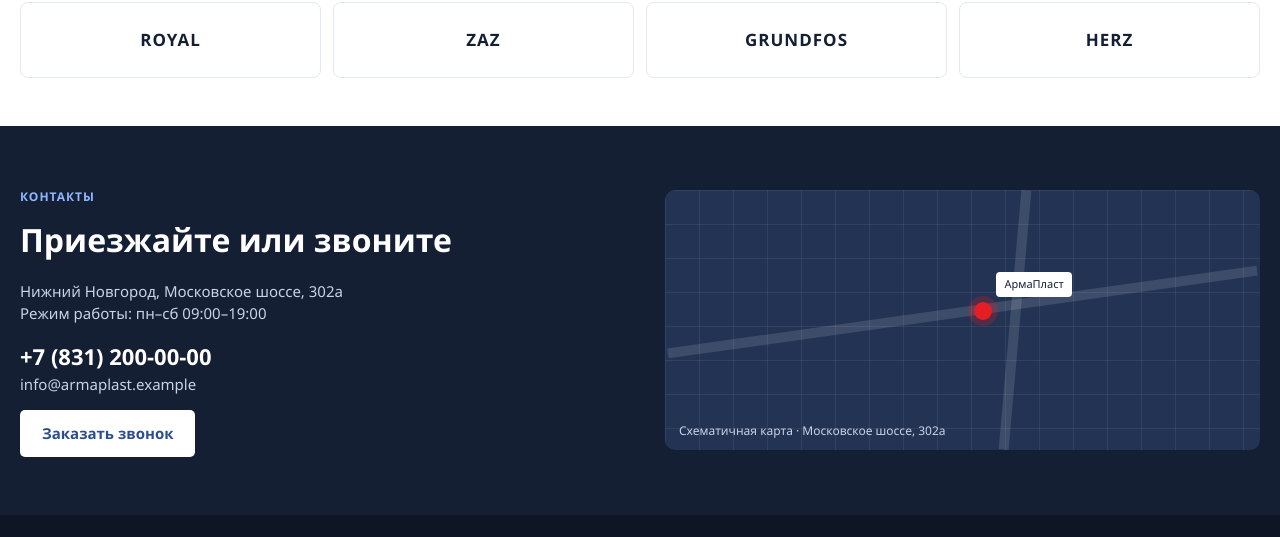
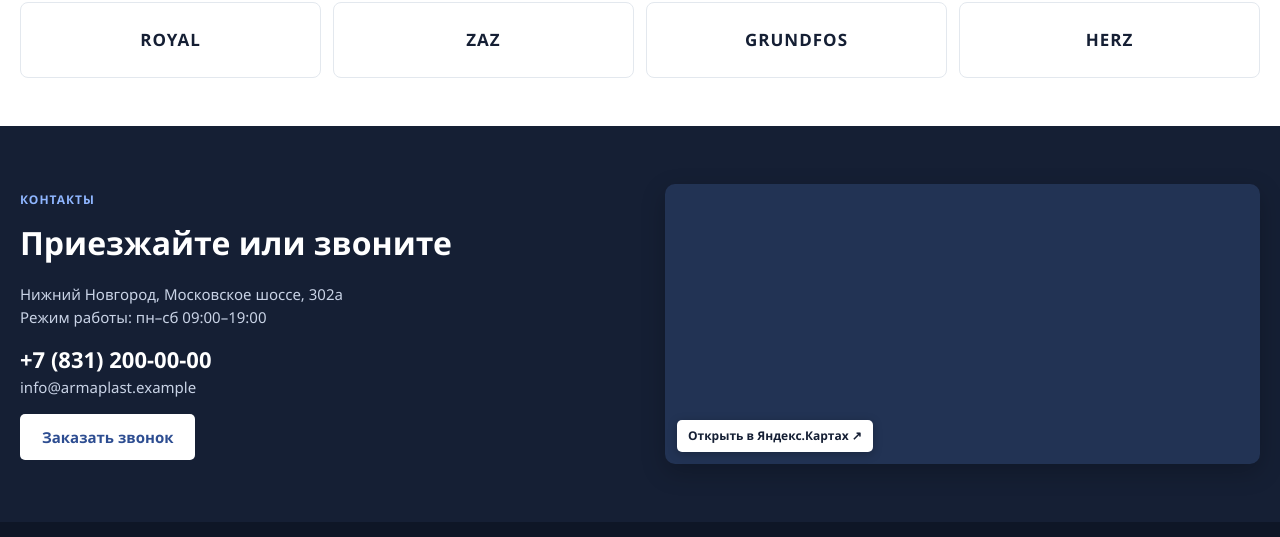
Before and after one commit to Collectioner1/armaplast-site, a plain HTML site: page index.html in a window 1280 px wide. Shown: the part 2909-3446 px from the top of the page. Drawn offline with Linux system fonts and the light colour scheme.

Commit message:
Embed Yandex map with address marker

```diff
--- a/assets/css/style.css
+++ b/assets/css/style.css
@@ -189,14 +189,12 @@ img{max-width:100%;display:block}
 .section--dark p{color:#c9d3e6}
 .contacts__phone{font-size:22px;font-weight:700;color:#fff}
 .contacts a:hover{text-decoration:underline}
-.contacts__map{position:relative;height:260px;border-radius:var(--radius);overflow:hidden;background:#223354}
-.map-grid{position:absolute;inset:0;background-image:linear-gradient(rgba(255,255,255,.07) 1px,transparent 1px),linear-gradient(90deg,rgba(255,255,255,.07) 1px,transparent 1px);background-size:34px 34px}
-.map-grid::before,.map-grid::after{content:"";position:absolute;background:rgba(255,255,255,.12)}
-.map-grid::before{left:0;right:0;top:45%;height:10px;transform:rotate(-8deg)}
-.map-grid::after{top:0;bottom:0;left:58%;width:10px;transform:rotate(5deg)}
-.map-pin{position:absolute;top:43%;left:52%;width:18px;height:18px;border-radius:50%;background:var(--red);box-shadow:0 0 0 6px rgba(227,30,36,.25)}
-.map-pin span{position:absolute;top:-30px;left:22px;background:#fff;color:var(--navy);padding:4px 8px;border-radius:4px;font-size:11px;white-space:nowrap}
-.contacts__map p{position:absolute;bottom:10px;left:14px;font-size:12px;margin:0}
+.contacts__map{position:relative;height:280px;border-radius:var(--radius);overflow:hidden;background:#223354;box-shadow:0 8px 24px rgba(0,0,0,.22)}
+.contacts__map iframe{width:100%;height:100%;border:0;display:block}
+.map-overlay{position:absolute;inset:0;display:flex;align-items:flex-end;padding:12px;cursor:pointer}
+.map-overlay span{background:#fff;color:var(--navy);font-size:12px;font-weight:600;padding:7px 11px;border-radius:5px;box-shadow:0 2px 10px rgba(0,0,0,.25);transition:background .15s,color .15s}
+.map-overlay:hover span{background:var(--blue-soft);color:var(--blue)}
+.map-overlay:focus-visible{outline:3px solid #fff;outline-offset:-3px}
 
 /* Подвал */
 .footer{background:var(--navy-2);color:#aebbd0;padding:44px 0 20px}
--- a/index.html
+++ b/index.html
@@ -317,10 +317,18 @@
            <a href="mailto:info@armaplast.example">info@armaplast.example</a></p>
         <button class="btn btn--light" data-modal-open>Заказать звонок</button>
       </div>
-      <div class="contacts__map" role="img" aria-label="Схематичная карта расположения склада">
-        <div class="map-grid"></div>
-        <div class="map-pin"><span>АрмаПласт</span></div>
-        <p>Схематичная карта · Московское шоссе, 302а</p>
+      <div class="contacts__map">
+        <iframe
+          title="Карта: Нижний Новгород, Московское шоссе, 302а"
+          src="https://yandex.ru/map-widget/v1/?ll=43.823754%2C56.308550&amp;z=16&amp;pt=43.823754%2C56.308550%2Cpm2rdm&amp;l=map"
+          loading="lazy"
+          allowfullscreen="true"></iframe>
+        <a class="map-overlay"
+           href="https://yandex.ru/maps/47/nizhny-novgorod/house/moskovskoye_shosse_302a/YEoYfgVjTkADQFtsfX9xeXlmZA==/"
+           target="_blank" rel="noopener noreferrer"
+           aria-label="Открыть адрес Нижний Новгород, Московское шоссе, 302а в Яндекс.Картах">
+          <span>Открыть в Яндекс.Картах ↗</span>
+        </a>
       </div>
     </div>
   </section>
```
Also changed, not shown: 1 other file.
